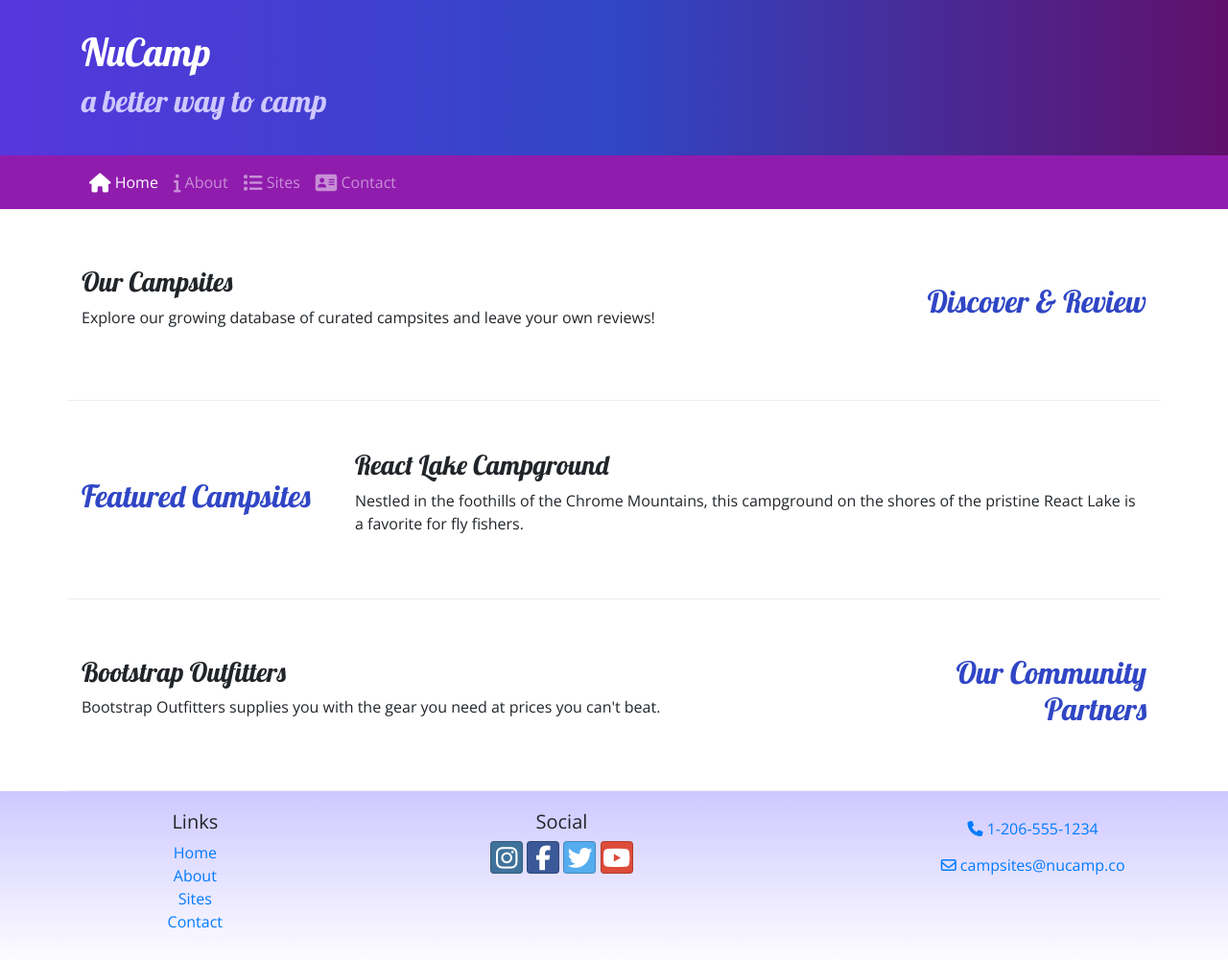
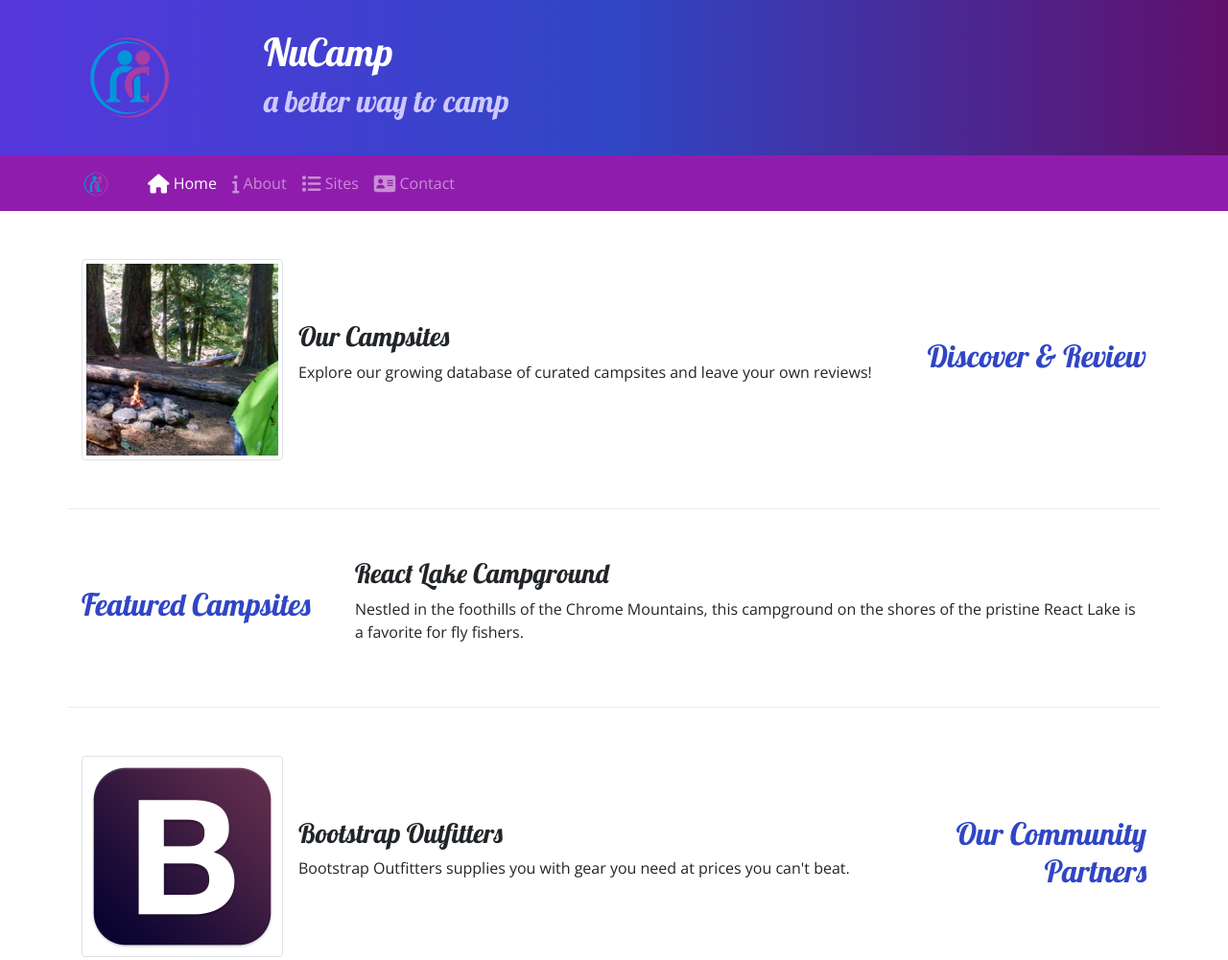
Before and after one commit to robbybates/Bootstrap-Project-Setup, a website: page index.html in a window 1280 px wide. Shown: the top 1001 px of the page at 96% size. Drawn offline with nearby package versions, Linux system fonts and the light colour scheme.

Commit message:
images and classes

```diff
--- a/index.html
+++ b/index.html
@@ -23,6 +23,9 @@
     <header class="jumbotron jumbotron-fluid">
         <div class="container">
             <div class="row">
+                <div class="col-4 col-sm-3 col-md-2 align-self-center">
+                    <img src="img/logo.png" class="img-fluid" />
+                 </div>
                 <div class="col">
                     <h1>NuCamp</h1>
                     <h2>a better way to camp</h2>
@@ -30,9 +33,12 @@
             </div>
         </div>
     </header>
+
 <!-- Start navigation -->
-    <nav class="navbar navbar-expand-sm navbar-dark sticky-top">
-
+<nav class="navbar navbar-expand-sm navbar-dark sticky-top">
+    <div class="container">
+        <a class="navbar-brand" href="#"><img src="img/logo.png" height="30" width="30" /></a>
+        <button class="navbar-toggler" type="button" data-toggle="collapse" data-target="#nucampNavbar">
         <button class="navbar-toggler ml-auto" type="button" data-toggle="collapse" data-target="#nucampNavbar">
             <span class="navbar-toggler-icon"></span>
         </button>
@@ -46,7 +52,9 @@
             </ul>
          </div>
         </div>
+    </div>
     </nav>
+
 <!-- Start Content -->
     <div class="container">
         <div class="row row-content align-items-center">
@@ -54,8 +62,13 @@
                 <h2 class="text-sm-right">Discover & Review</h2>
             </div>
             <div class="col">
-                <h3>Our Campsites</h3>
-                <p class="d-none d-sm-block">Explore our growing database of curated campsites and leave your own reviews!</p>
+                <div class="media">
+                    <img class="d-flex mr-3 img-thumbnail" src="img/breadcrumb-trail-thumb.jpg" alt="Breadcrumb Trail" />
+                    <div class="media-body align-self-center">
+                        <h3>Our Campsites</h3>
+                        <p class="d-none d-sm-block">Explore our growing database of curated campsites and leave your own reviews!</p>
+                    </div>
+                </div>
             </div>
         </div>
 
@@ -74,8 +87,13 @@
                 <h2 class="text-sm-right">Our Community Partners</h2>
             </div>
             <div class="col">
-                <h3>Bootstrap Outfitters</h3>
-        		<p class="d-none d-sm-block">Bootstrap Outfitters supplies you with the gear you need at prices you can't beat.</p>
+                <div class="media">
+                    <img class="d-flex mr-3 img-thumbnail" src="img/bootstrap-thumb.png" alt="Bootstrap Outfitters" />
+                    <div class="media-body align-self-center">
+                        <h3>Bootstrap Outfitters</h3>
+        				<p class="d-none d-sm-block">Bootstrap Outfitters supplies you with gear you need at prices you can't beat.</p>
+                    </div>
+                </div>
             </div>
         </div>
     </div>
```
Also changed, not shown: aboutus.html (+9 -2 lines), contactus.html (+6 -0 lines), img/bootstrap-thumb.png (added), img/breadcrumb-trail-thumb.jpg (added), img/breadcrumb-trail.jpg (added), img/chrome-river-thumb.jpg (added), img/chrome-river.jpg (added), img/logo.png (added), img/react-lake-thumb.jpg (added), img/react-lake.jpg (added), 1 other file.
